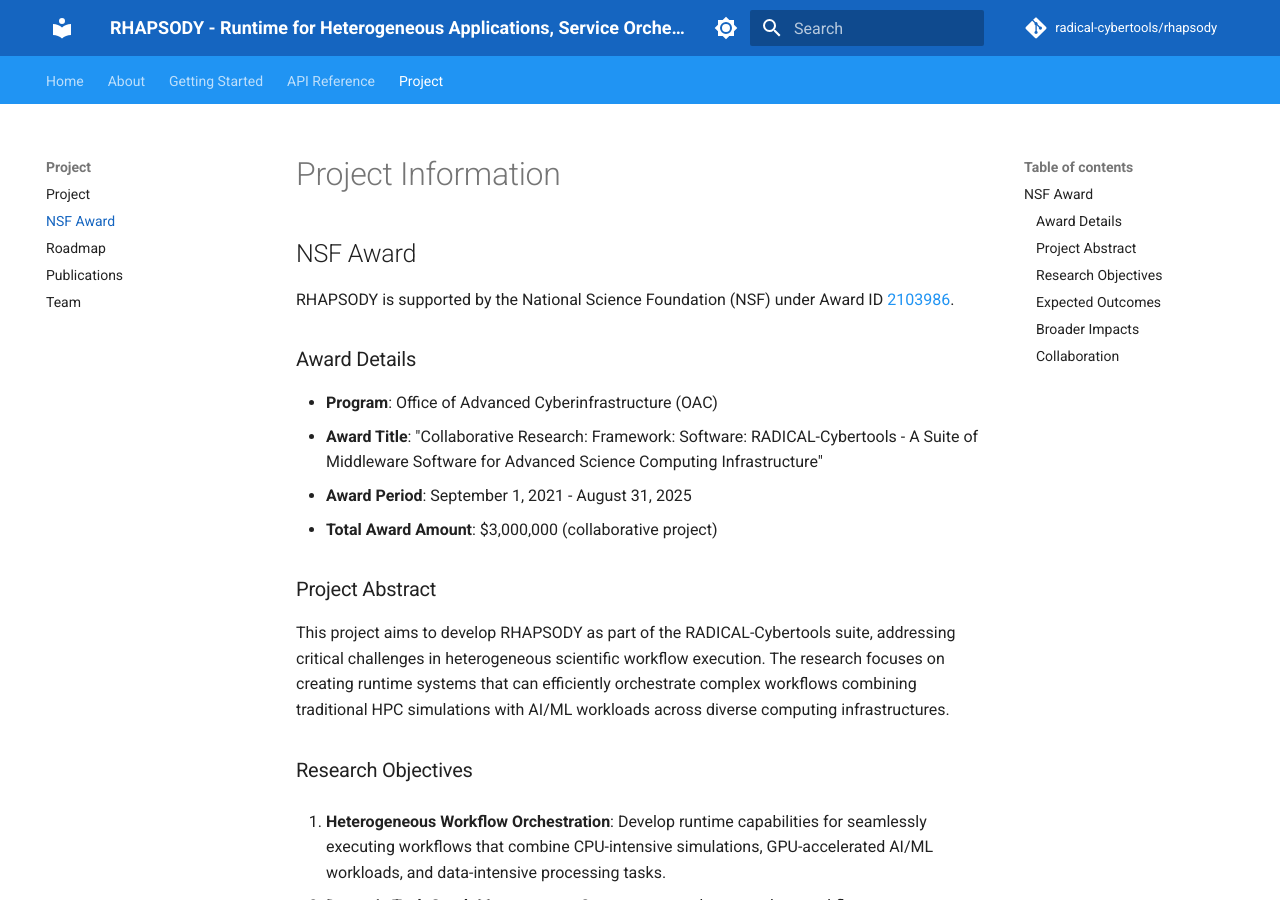
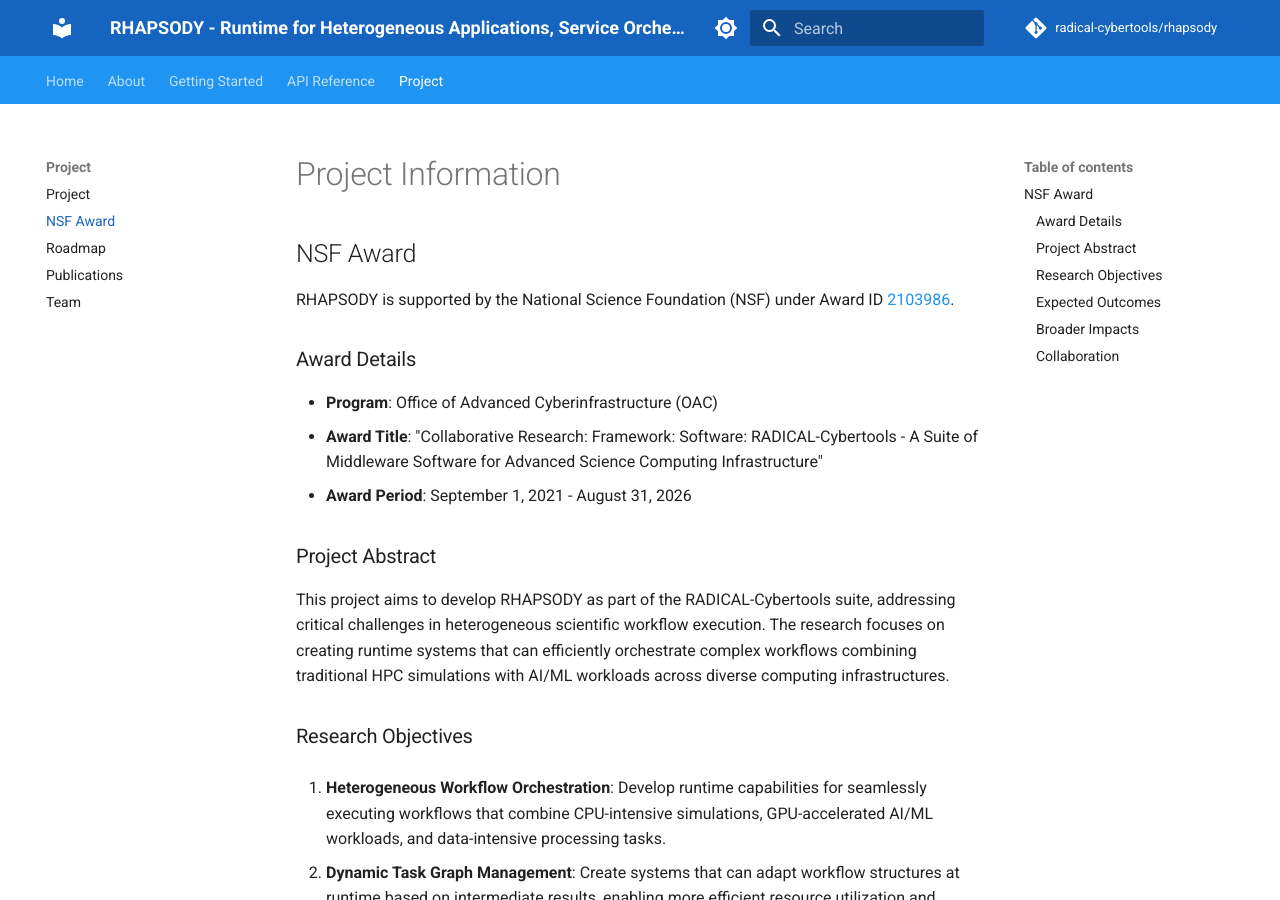
Before and after one commit to radical-cybertools/rhapsody, an MkDocs documentation site: the page built from docs/project/nsf-award.md, in a window 1280 px wide and 900 px high. Built offline with MkDocs 1.6.1 and Material for MkDocs 9.7.7, drawn with Linux system fonts in a browser that asks for light colours; comment, search, counter and statistics services are not loaded.

Commit message:
Ready to merge

```diff
--- a/docs/project/nsf-award.md
+++ b/docs/project/nsf-award.md
@@ -8,8 +8,7 @@
 
 - **Program**: Office of Advanced Cyberinfrastructure (OAC)
 - **Award Title**: "Collaborative Research: Framework: Software: RADICAL-Cybertools - A Suite of Middleware Software for Advanced Science Computing Infrastructure"
-- **Award Period**: September 1, 2021 - August 31, 2025
-- **Total Award Amount**: $3,000,000 (collaborative project)
+- **Award Period**: September 1, 2021 - August 31, 2026
 
 ### Project Abstract
 
```
Also changed, not shown: docs/about.md (+1 -1 lines), docs/index.md (+1 -1 lines).
